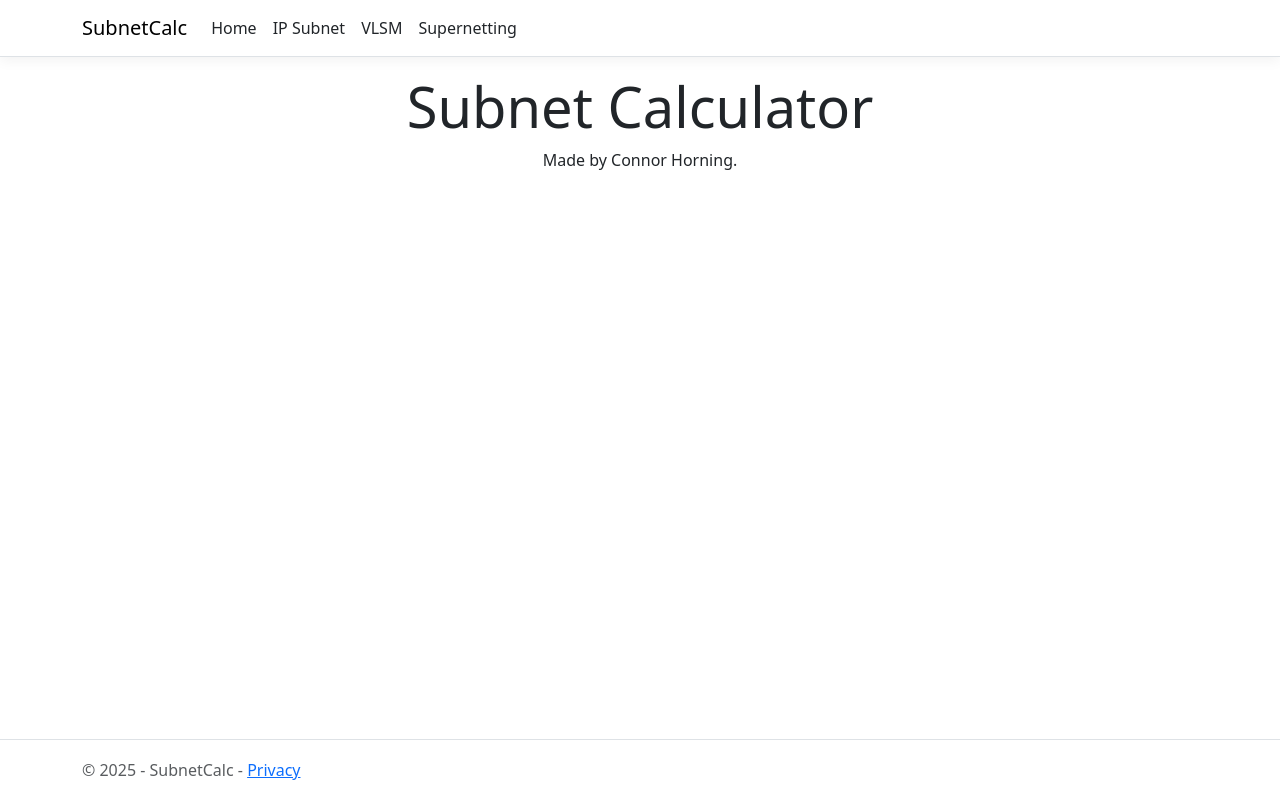
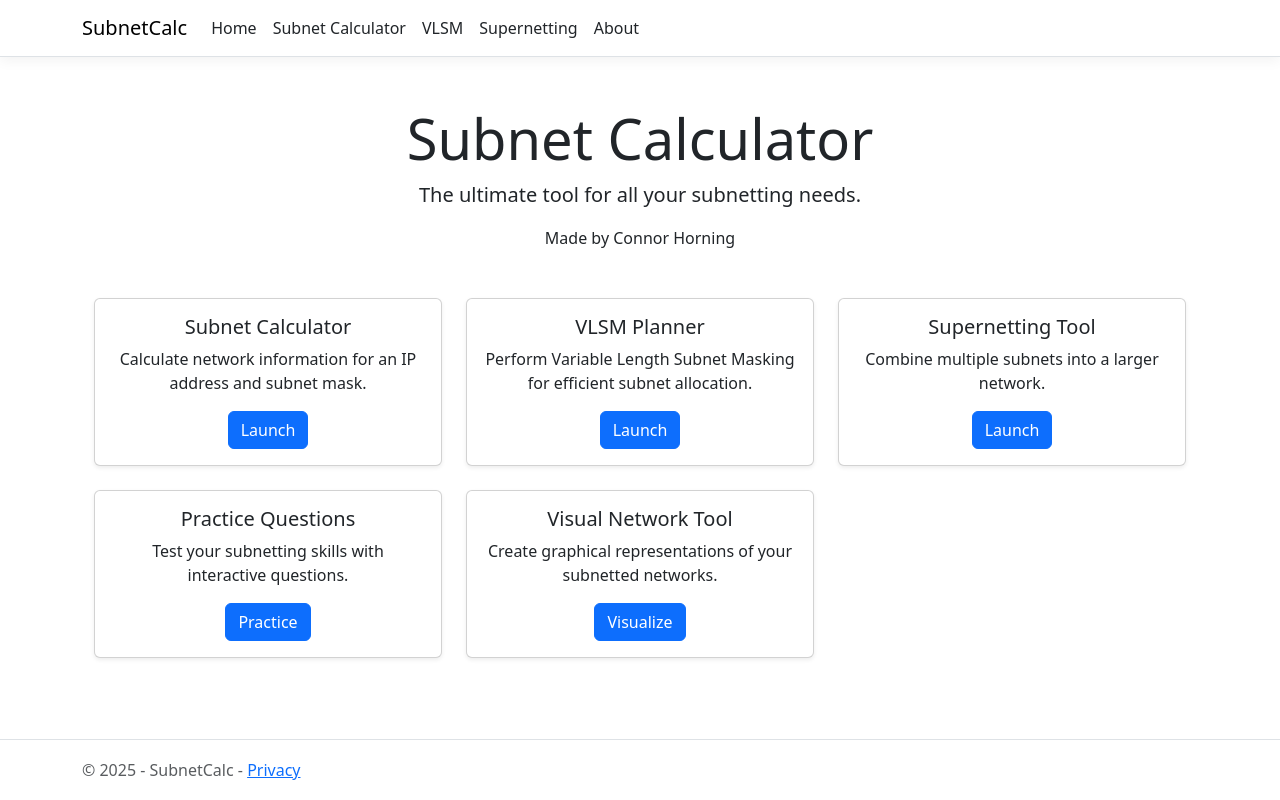
Before and after one commit to ConnorH11/SubnetCalc, an ASP.NET Core app: page / in a window 1280 px wide. Run offline with ASP.NET Core 8, Linux system fonts and the light colour scheme; style sheets or scripts are compiled from the project's sources; some libraries are stand-ins or nearby versions.

Commit message:
Added some homepage functionality

```diff
--- a/SubnetCalc/Pages/Index.cshtml
+++ b/SubnetCalc/Pages/Index.cshtml
@@ -4,7 +4,62 @@
     ViewData["Title"] = "Home page";
 }
 
-<div class="text-center">
-    <h1 class="display-4">Subnet Calculator</h1>
-    <p>Made by Connor Horning</a>.</p>
+<div class="container mt-5">
+    <div class="text-center">
+        <h1 class="display-4">Subnet Calculator</h1>
+        <p class="lead">The ultimate tool for all your subnetting needs.</p>
+        <p>Made by Connor Horning</p>
+    </div>
+
+    <div class="row mt-5 text-center">
+        <div class="col-md-4 mb-4">
+            <div class="card h-100 shadow-sm">
+                <div class="card-body">
+                    <h5 class="card-title">Subnet Calculator</h5>
+                    <p class="card-text">Calculate network information for an IP address and subnet mask.</p>
+                    <a href="/IPSubnet" class="btn btn-primary">Launch</a>
+                </div>
+            </div>
+        </div>
+
+        <div class="col-md-4 mb-4">
+            <div class="card h-100 shadow-sm">
+                <div class="card-body">
+                    <h5 class="card-title">VLSM Planner</h5>
+                    <p class="card-text">Perform Variable Length Subnet Masking for efficient subnet allocation.</p>
+                    <a href="/VLSM" class="btn btn-primary">Launch</a>
+                </div>
+            </div>
+        </div>
+
+        <div class="col-md-4 mb-4">
+            <div class="card h-100 shadow-sm">
+                <div class="card-body">
+                    <h5 class="card-title">Supernetting Tool</h5>
+                    <p class="card-text">Combine multiple subnets into a larger network.</p>
+                    <a href="/supernetting" class="btn btn-primary">Launch</a>
+                </div>
+            </div>
+        </div>
+
+        <div class="col-md-4 mb-4">
+            <div class="card h-100 shadow-sm">
+                <div class="card-body">
+                    <h5 class="card-title">Practice Questions</h5>
+                    <p class="card-text">Test your subnetting skills with interactive questions.</p>
+                    <a href="/Practice" class="btn btn-primary">Practice</a>
+                </div>
+            </div>
+        </div>
+
+        <div class="col-md-4 mb-4">
+            <div class="card h-100 shadow-sm">
+                <div class="card-body">
+                    <h5 class="card-title">Visual Network Tool</h5>
+                    <p class="card-text">Create graphical representations of your subnetted networks.</p>
+                    <a href="/Visualize" class="btn btn-primary">Visualize</a>
+                </div>
+            </div>
+        </div>
+    </div>
 </div>
--- a/SubnetCalc/Pages/Shared/_Layout.cshtml
+++ b/SubnetCalc/Pages/Shared/_Layout.cshtml
@@ -23,13 +23,16 @@
                             <a class="nav-link text-dark" asp-area="" asp-page="/Index">Home</a>
                         </li>
                         <li class="nav-item">
-                            <a class="nav-link text-dark" asp-area="" asp-page="/IPSubnet">IP Subnet</a>
+                            <a class="nav-link text-dark" asp-area="" asp-page="/IPSubnet">Subnet Calculator</a>
                         </li>
                         <li class="nav-item">
                             <a class="nav-link text-dark" asp-area="" asp-page="/VLSM">VLSM</a>
                         </li>
                         <li class="nav-item">
                             <a class="nav-link text-dark" asp-area="" asp-page="/supernetting">Supernetting</a>
+                        </li>
+                        <li class="nav-item">
+                            <a class="nav-link text-dark" asp-area="" asp-page="/about">About</a>
                         </li>
                     </ul>
                 </div>
```
Also changed, not shown: SubnetCalc/Pages/about.cshtml (added, +9 -0 lines), SubnetCalc/Pages/about.cshtml.cs (added, +12 -0 lines).
